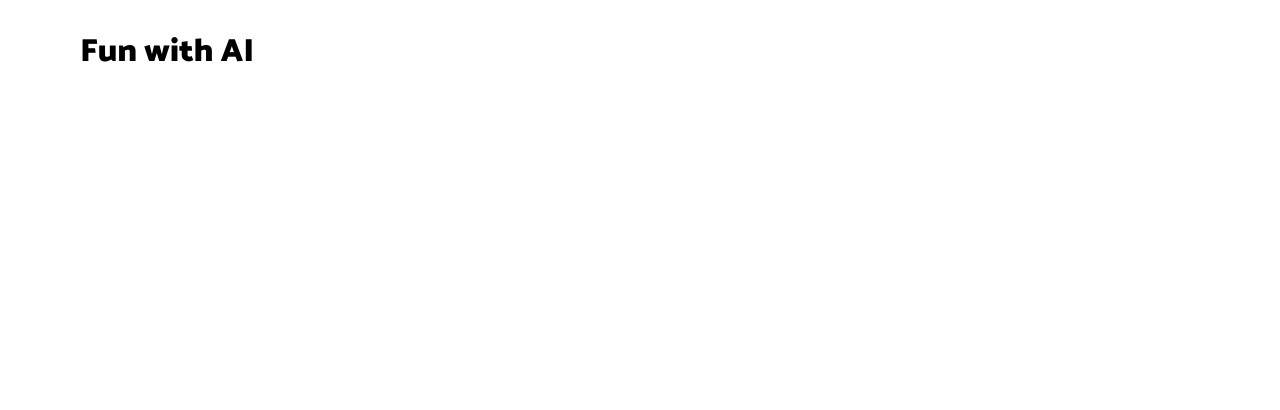
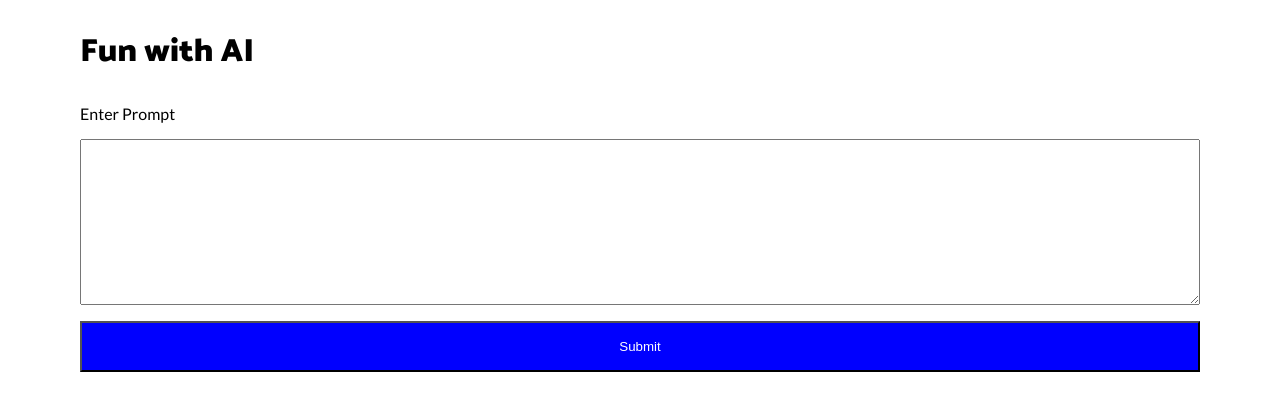
Before and after one commit to nicholas-hucal/shopify-challenge, a React (Create React App) app: page / in a window 1280 px wide. Shown: the top 410 px of the page. Built offline with nearby package versions, Linux system fonts and the light colour scheme.

Commit message:
created form component, added basic styling

```diff
--- a/src/App.js
+++ b/src/App.js
@@ -1,10 +1,12 @@
 import './App.scss';
+import Form from './components/Form';
 import Header from './components/Header';
 
 function App() {
   return (
     <main className='app'>
       <Header />
+      <Form />
     </main>
   );
 }
--- /dev/null
+++ b/src/components/Form/Form.js
@@ -0,0 +1,21 @@
+import React from 'react';
+import './Form.scss';
+
+const Form = () => {
+
+    const handleSubmit = (e) => {
+        e.preventDefault();
+    }
+
+    return (
+        <form className='form'>
+            <label className='form__label'>
+                Enter Prompt
+                <textarea className='form__input'></textarea>
+            </label>
+            <button className='form__submit' type='submit' onClick={handleSubmit}>Submit</button>
+        </form>
+    )
+}
+
+export default Form
--- /dev/null
+++ b/src/components/Form/Form.scss
@@ -0,0 +1,21 @@
+@use '../../styles/partials/mixins';
+@use '../../styles/partials/colors';
+
+.form {
+    margin-top: 2rem;
+    @include mixins.flex(column, false, false, 1rem);
+
+    &__label {
+        @include mixins.flex(column, false, false, 1rem);
+    }
+
+    &__input {
+        height: 10rem;
+    }
+
+    &__submit {
+        background-color: colors.$primary-blue;
+        color: colors.$primary-white;
+        padding: 1rem;
+    }
+}
--- /dev/null
+++ b/src/components/Form/index.js
@@ -0,0 +1 @@
+export { default } from './Form.js';
--- a/src/styles/partials/_colors.scss
+++ b/src/styles/partials/_colors.scss
@@ -1,2 +1,3 @@
 $primary-black: #000000;
 $primary-white: #FFFFFF;
+$primary-blue: blue;
--- a/src/styles/partials/_mixins.scss
+++ b/src/styles/partials/_mixins.scss
@@ -13,8 +13,9 @@
     }
 }
 
-@mixin flex($justify, $align, $gap) {
+@mixin flex($type, $justify, $align, $gap) {
     display: flex;
+    flex-direction: $type;
     @if $justify != false {
         justify-content: $justify;
     }
--- a/src/styles/partials/_typography.scss
+++ b/src/styles/partials/_typography.scss
@@ -11,8 +11,8 @@
 @font-face {
     font-family: 'Lato';
     src:
-        url('../../assets/fonts/Lato/Lato-Light.ttf');
-    font-weight: 300;
+        url('../../assets/fonts/Lato/Lato-Regular.ttf');
+    font-weight: 400;
     font-style: normal;
 }
 
@@ -27,7 +27,7 @@
 body {
     font-size: 16px;
     font-family: 'Lato', sans-serif;
-    font-weight: 300;
+    font-weight: 400;
     font-style: normal;
 }
 
```
